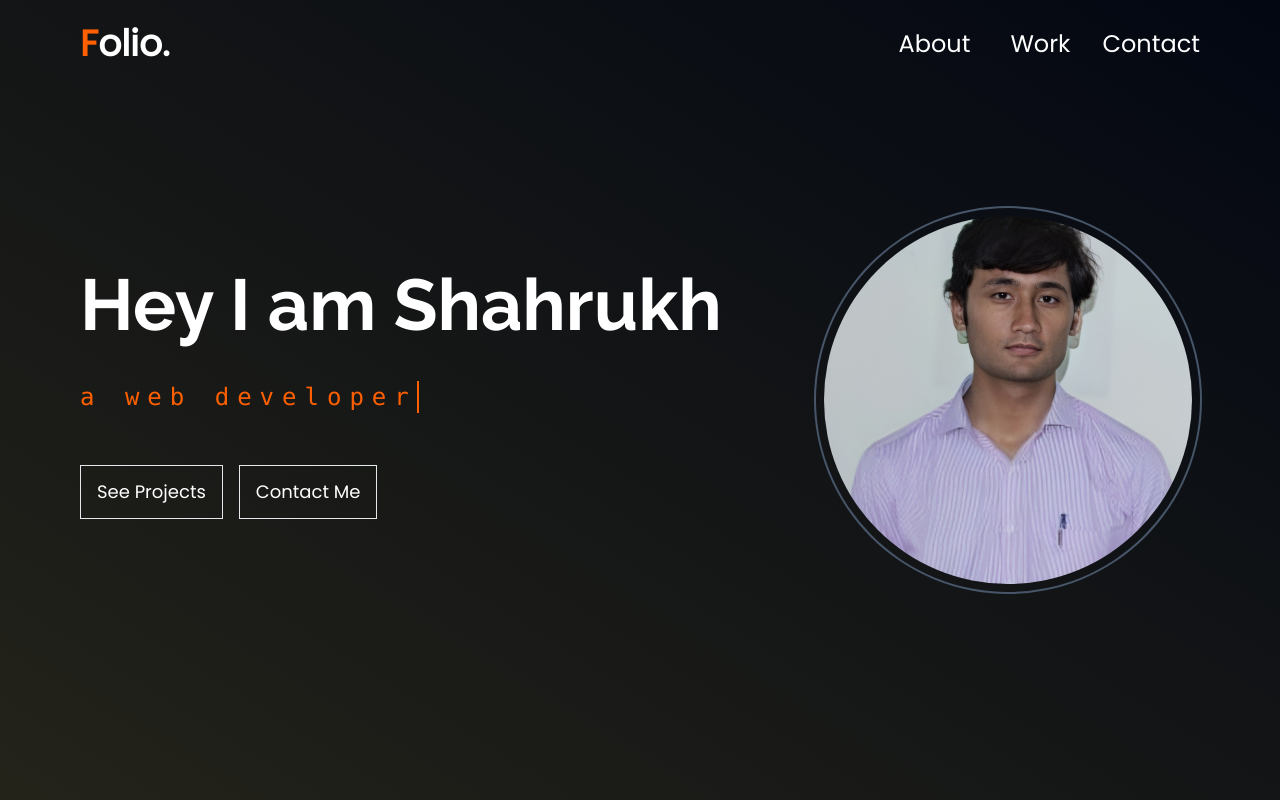
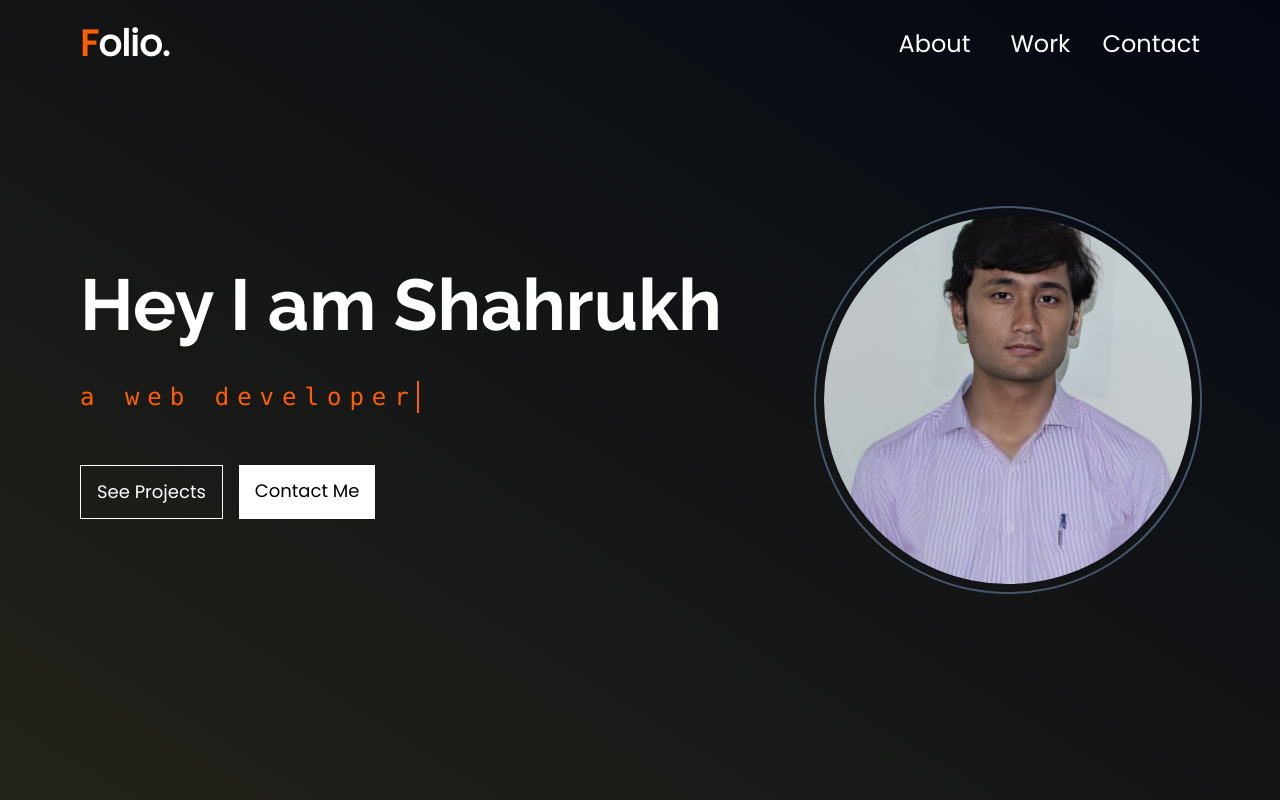
Before and after one commit to srky420/react-portfolio, a React (Create React App) app: page / in a window 1280 px wide. Shown: the top 800 px of the page. Built offline with nearby package versions, Linux system fonts and the light colour scheme.

Commit message:
Add about sec button changes

```diff
--- a/src/components/About.js
+++ b/src/components/About.js
@@ -27,8 +27,8 @@ export const About = () => {
                         </p>
                     </div>
                     <div className="flex gap-4 my-3 mx-auto md:mx-0">
-                        <a href="#work" className="py-2 px-4 md:py-3 text-sm lg:text-lg bg-transparent border border-gray-200 hover:bg-brown hover:border-brown transition-colors font-poppins">See Projects</a>
-                        <a href="#contact" className="py-2 px-4 md:py-3 text-sm lg:text-lg bg-transparent border border-gray-200 hover:bg-brown hover:border-brown transition-colors font-poppins">Contact Me</a>
+                        <a href="#work" className="py-2 px-4 md:py-3 text-sm lg:text-lg bg-transparent border border-light hover:bg-gray-300 hover:bg-opacity-10 transition-colors font-poppins">See Projects</a>
+                        <a href="#contact" className="py-2 px-4 md:py-3 text-sm lg:text-lg bg-light text-black hover:bg-opacity-80 transition-colors font-poppins">Contact Me</a>
                     </div>
                 </div>
                 <img className="rounded-full ring-2 ring-slate-600 hidden md:block object-cover p-2 md:h-60 md:w-60 lg:h-72 lg:w-72 xl:h-96 xl:w-96"
```
